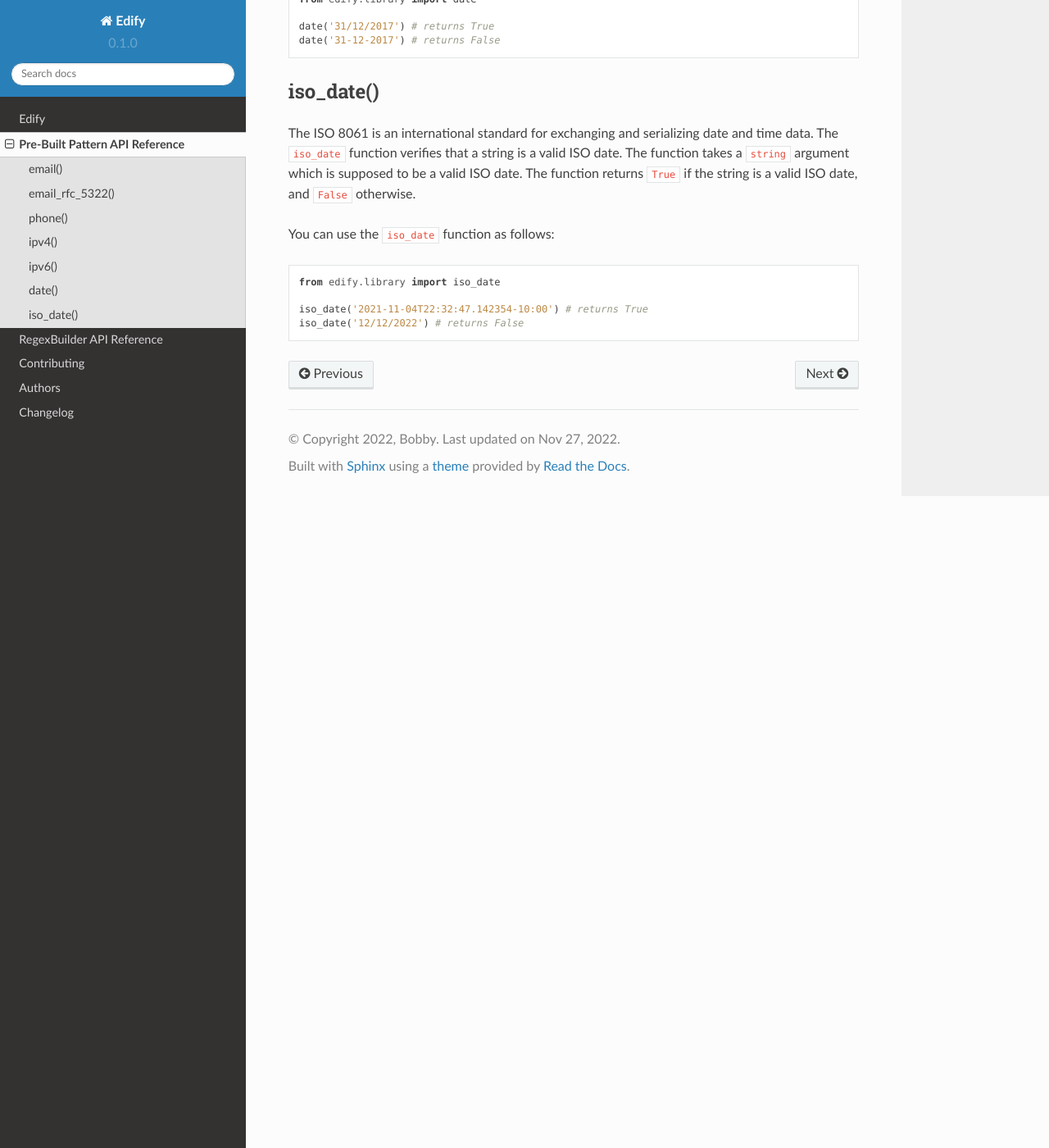
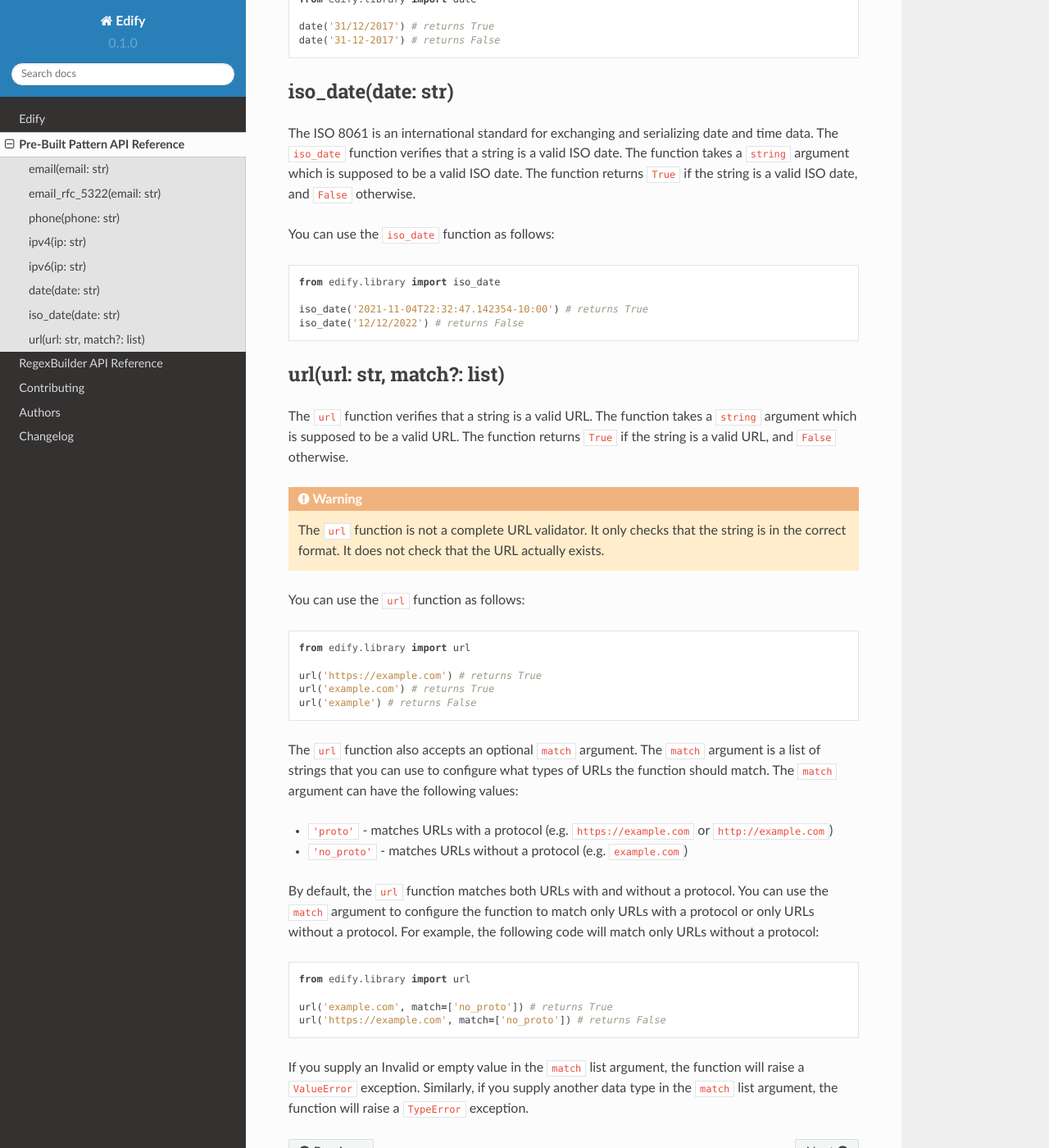
Before and after one commit to luciferreeves/edify, a Sphinx documentation site: the page built from docs/built-in/index.rst, in a window 1280 px wide and 1400 px high, scrolled down 3115 px. Shown: the whole window at 82% size. Built offline with Sphinx 7.4.7 and the Read the Docs theme 2.0.0, drawn with Linux system fonts in a browser that asks for light colours; some of the changed text lies outside the part shown.

Commit message:
added url validator

```diff
--- a/docs/built-in/index.rst
+++ b/docs/built-in/index.rst
@@ -3,8 +3,8 @@ Pre-Built Pattern API Reference
 
 Edify allows you to verify a string quickly by providing commonly used regex patterns in its extensive set of built-in patterns. To tap into a pattern, simply import the pattern function from the ``edify.library`` module. For example, to verify that a string is a valid email address, you can use the ``email`` pattern. The pattern will return either ``True`` or ``False`` depending on whether the string matches the pattern.
 
-email()
--------
+email(email: str)
+-----------------
 
 The ``email`` function verifies that a string is a valid email address. The function takes a ``string`` argument which is supposed to be a valid email address. The function returns ``True`` if the string is a valid email address, and ``False`` otherwise.
 
@@ -25,8 +25,8 @@ Then, call the ``email`` function with a string argument.
     email('hello@example.com') # returns True
     email('hello') # returns False
 
-email_rfc_5322()
------------------
+email_rfc_5322(email: str)
+--------------------------
 
 The ``email_rfc_5322`` function verifies that a string is a valid email address according to the `RFC 5322 <https://tools.ietf.org/html/rfc5322>`_ standard which allows for the most complete validation. Usually, you should not use it because it is an overkill. In most cases apps are not able to handle all emails that this regex allows. The function takes a ``string`` argument which is supposed to be a valid email address. The function returns ``True`` if the string is a valid email address, and ``False`` otherwise.
 
@@ -39,8 +39,8 @@ You can use the ``email_rfc_5322`` function as follows:
     email_rfc_5322('hello@example.com') # returns True
     email_rfc_5322('hello') # returns False
 
-phone()
--------
+phone(phone: str)
+-----------------
 
 The ``phone`` function verifies that a string is a valid phone number. The function takes a ``string`` argument which is supposed to be a valid phone number. The function returns ``True`` if the string is a valid phone number, and ``False`` otherwise.
 
@@ -62,8 +62,8 @@ You can use the ``phone`` function as follows:
     phone('+1 (615) 243-') # returns False
 
 
-ipv4()
-------
+ipv4(ip: str)
+-------------
 
 The ``ipv4`` function verifies that a string is a valid IPv4 address. The function takes a ``string`` argument which is supposed to be a valid IPv4 address. The function returns ``True`` if the string is a valid IPv4 address, and ``False`` otherwise.
 
@@ -77,8 +77,8 @@ You can use the ``ipv4`` function as follows:
     ipv4('128.128.128') # returns False
 
 
-ipv6()
-------
+ipv6(ip: str)
+-------------
 
 The ``ipv6`` function verifies that a string is a valid IPv6 address. The function takes a ``string`` argument which is supposed to be a valid IPv6 address. The function returns ``True`` if the string is a valid IPv6 address, and ``False`` otherwise.
 
@@ -91,8 +91,8 @@ You can use the ``ipv6`` function as follows:
     ipv6('2001:0db8:85a3:0000:0000:8a2e:0370:7334') # returns True
     ipv6('2001:0db8:85a3:0000:0000:8a2e:0370') # returns False
 
-date()
-------
+date(date: str)
+---------------
 
 The ``date`` function verifies that a string is a valid date. The function takes a ``string`` argument which is supposed to be a valid date. The function returns ``True`` if the string is a valid date, and ``False`` otherwise.
 
@@ -121,8 +121,8 @@ You can use the ``date`` function as follows:
     date('31/12/2017') # returns True
     date('31-12-2017') # returns False
 
-iso_date()
-----------
+iso_date(date: str)
+-------------------
 
 The ISO 8061 is an international standard for exchanging and serializing date and time data. The ``iso_date`` function verifies that a string is a valid ISO date. The function takes a ``string`` argument which is supposed to be a valid ISO date. The function returns ``True`` if the string is a valid ISO date, and ``False`` otherwise.
 
@@ -134,3 +134,38 @@ You can use the ``iso_date`` function as follows:
 
     iso_date('2021-11-04T22:32:47.142354-10:00') # returns True
     iso_date('12/12/2022') # returns False
+
+url(url: str, match?: list)
+---------------------------
+
+The ``url`` function verifies that a string is a valid URL. The function takes a ``string`` argument which is supposed to be a valid URL. The function returns ``True`` if the string is a valid URL, and ``False`` otherwise.
+
+.. warning::
+
+    The ``url`` function is not a complete URL validator. It only checks that the string is in the correct format. It does not check that the URL actually exists.
+
+You can use the ``url`` function as follows:
+
+.. code-block:: python
+
+    from edify.library import url
+
+    url('https://example.com') # returns True
+    url('example.com') # returns True
+    url('example') # returns False
+
+The ``url`` function also accepts an optional ``match`` argument. The ``match`` argument is a list of strings that you can use to configure what types of URLs the function should match. The ``match`` argument can have the following values:
+
+* ``'proto'`` - matches URLs with a protocol (e.g. ``https://example.com`` or ``http://example.com``)
+* ``'no_proto'`` - matches URLs without a protocol (e.g. ``example.com``)
+
+By default, the ``url`` function matches both URLs with and without a protocol. You can use the ``match`` argument to configure the function to match only URLs with a protocol or only URLs without a protocol. For example, the following code will match only URLs without a protocol:
+
+.. code-block:: python
+
+    from edify.library import url
+
+    url('example.com', match=['no_proto']) # returns True
+    url('https://example.com', match=['no_proto']) # returns False
+
+If you supply an Invalid or empty value in the ``match`` list argument, the function will raise a ``ValueError`` exception. Similarly, if you supply another data type in the ``match`` list argument, the function will raise a ``TypeError`` exception.
```
Also changed, not shown: 3 other files.
